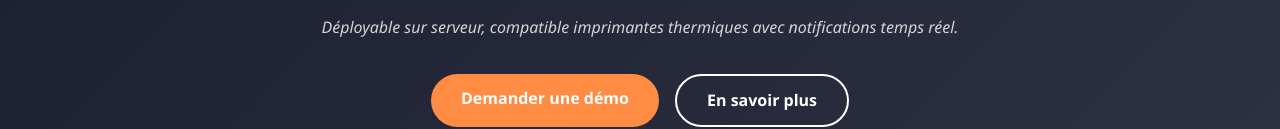
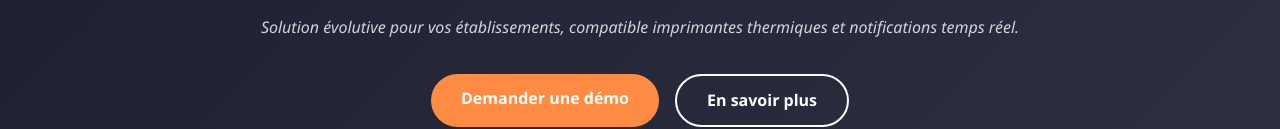
Before and after one commit to mokengeli/pos-vitrine, a plain HTML site: page index.html in a window 1280 px wide. Shown: the part 478-607 px from the top of the page. Drawn offline with Linux system fonts and the light colour scheme.

Commit message:
modification texte d'accroche

```diff
--- a/index.html
+++ b/index.html
@@ -34,7 +34,7 @@
                 <h1>Mokengeli Biloko POS</h1>
                 <p class="subtitle">La solution complète pour la gestion de votre restaurant</p>
                 <p class="description">Mokengeli Biloko POS unifie la prise de commande mobile, l'encaissement et la gestion opérationnelle avec un portail Web administratif complet : utilisateurs, inventaire, menu, métriques opérationnelles & financières et bien plus encore.</p>
-                <p class="description-tech">Déployable sur serveur, compatible imprimantes thermiques avec notifications temps réel.</p>
+                <p class="description-tech">Solution évolutive pour vos établissements, compatible imprimantes thermiques et notifications temps réel.</p>
                 <div class="cta-buttons">
                     <a href="#contact" class="btn btn-primary">Demander une démo</a>
                     <a href="#fonctionnalites" class="btn btn-secondary">En savoir plus</a>
```
